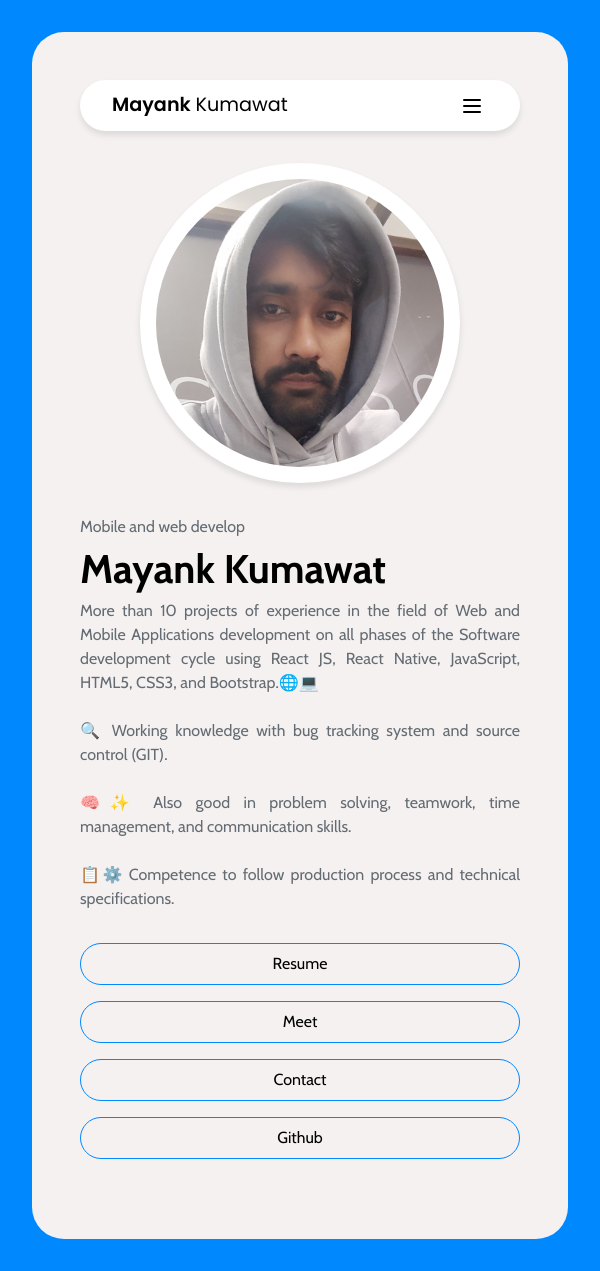
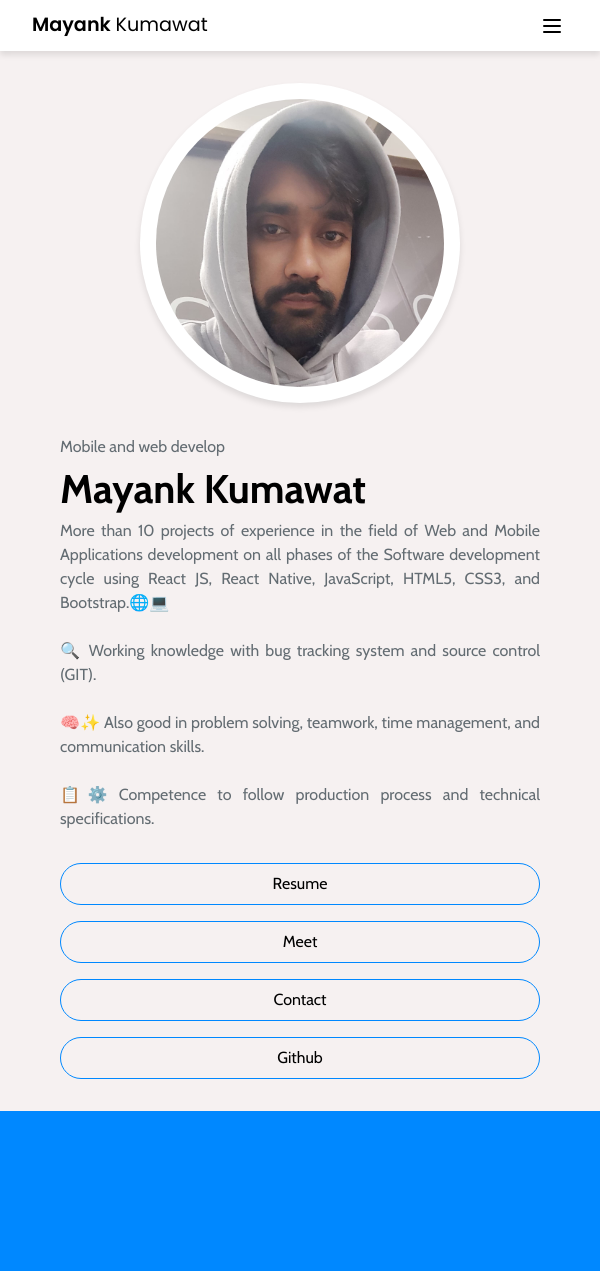
Before and after one commit to mayankkumawat/my-portfolio, a Next.js app: page / in a window 600 px wide. After the commit the page ends 1111 px from the top, so only its background shows below. Built offline with nearby package versions, Linux system fonts and the light colour scheme.

Commit message:
fix - responsive [ info section ]

```diff
--- a/src/styles/globals.css
+++ b/src/styles/globals.css
@@ -181,6 +181,18 @@ li {
 @media screen and (max-width: 768px) {
   body {
     width: 100%;
+    padding: 0 0;
+  }
+  .main-container {
+    border-radius: 0;
+    padding: 0 0;
+  }
+  .nav-container {
+    border-radius: 0;
+  }
+  .info {
+    width: 80%;
+    margin-top: 2rem;
   }
 }
 
@@ -247,4 +259,19 @@ li {
   .nav-container {
     border-radius: 0;
   }
+  .info {
+    width: 80%;
+    margin-top: 2rem;
+  }
 }
+
+@media (min-width: 425px) and (max-width: 767px) {
+  body {
+    width: 100%;
+    padding: 0 0;
+  }
+  .info {
+    width: 80%;
+    margin-top: 2rem;
+  }
+}
```
